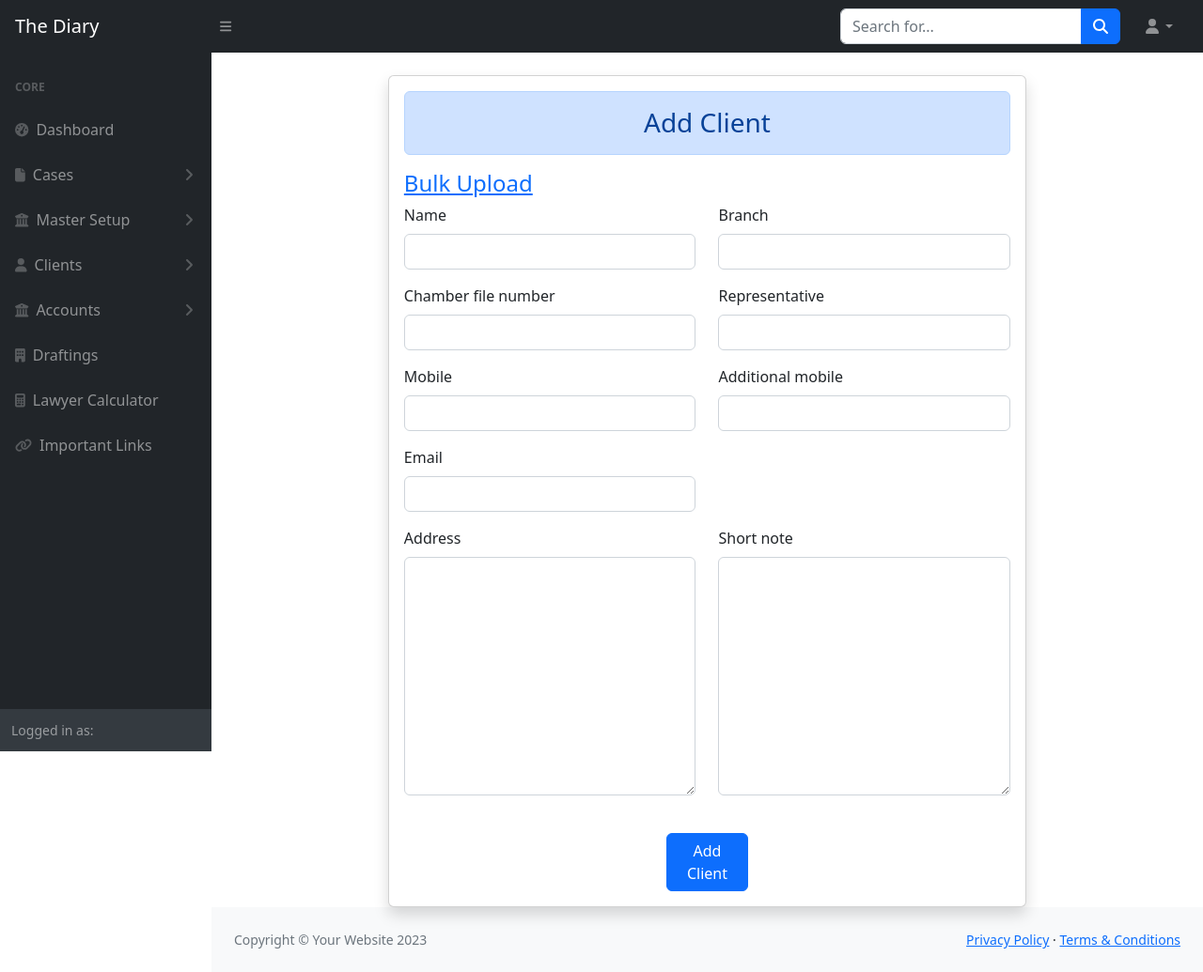
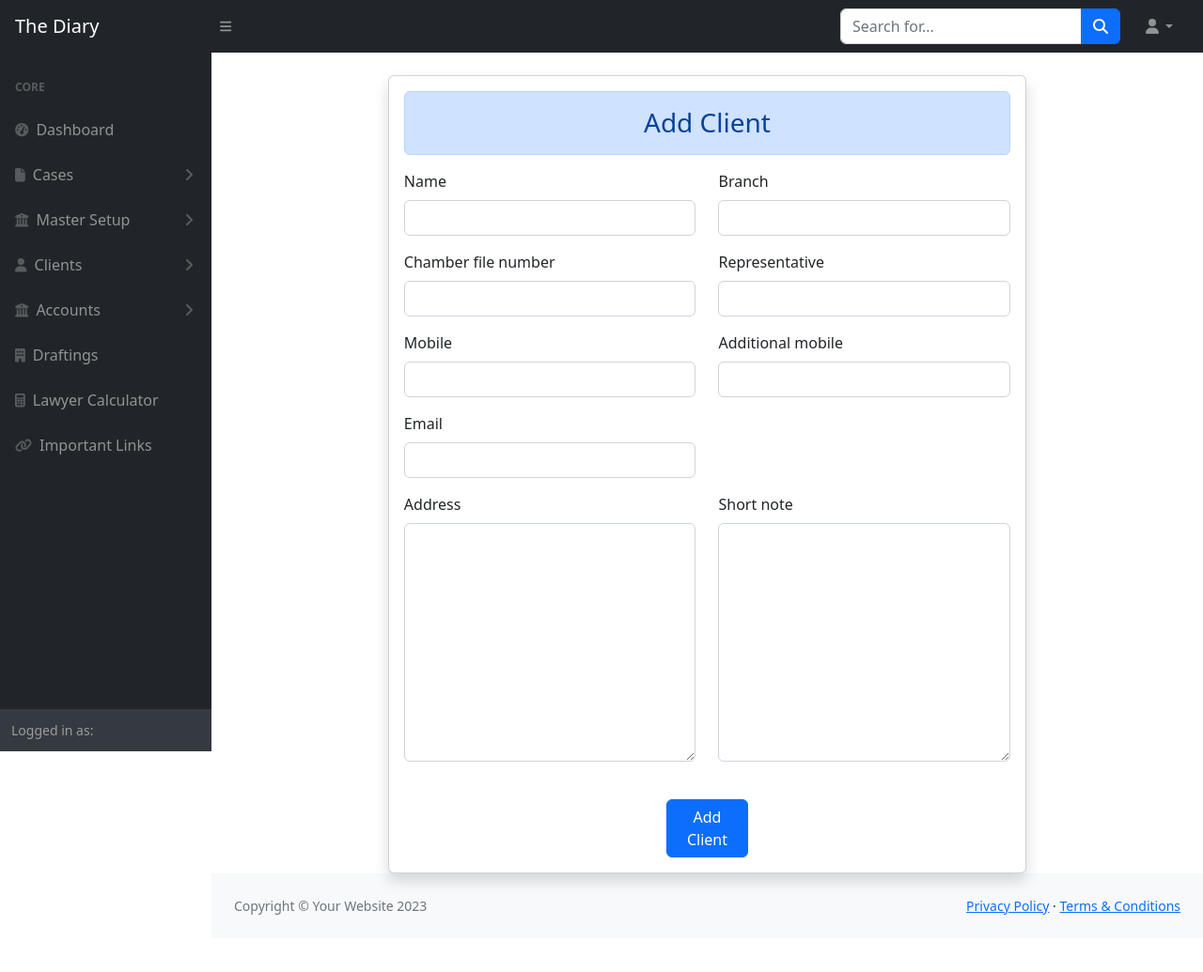
Before and after one commit to Mushfiqur719/the-diary, a Django app: page /add-client/ in a window 1280 px wide. Shown: the whole page at 94% size. After the commit the page ends 974 px from the top, so only its background shows below. Run offline with Django 4.2, Linux system fonts and the light colour scheme; some libraries are stand-ins or nearby versions.

Commit message:
small fix in add client

```diff
--- a/templates/cases/add_client.html
+++ b/templates/cases/add_client.html
@@ -8,7 +8,6 @@
         <div class="card shadow">
           <div class="card-body">
             <h3 class="text-center alert alert-primary" role="alert">Add Client</h3>
-            <h4><a href="{% url 'bulk_upload_clients' %}">Bulk Upload</a></h4>
               <form method="post">
 
                 {% csrf_token %}
```
